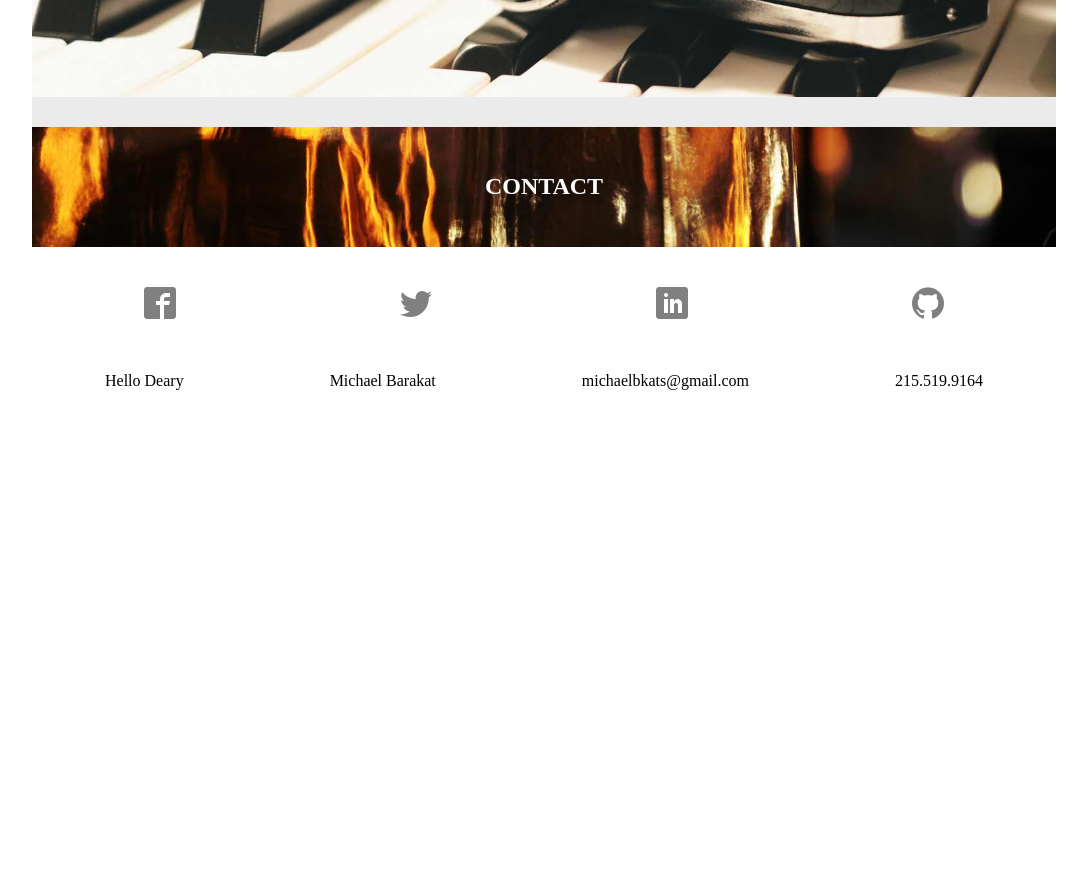
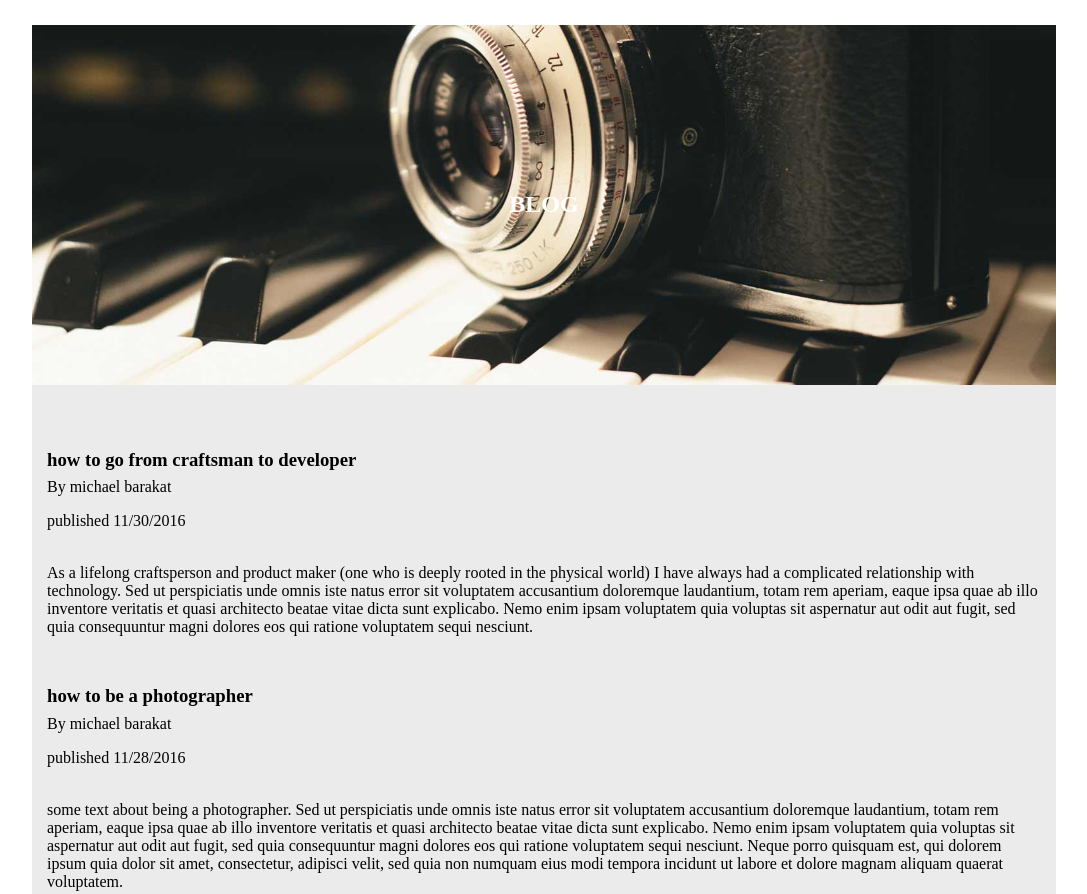
Before and after one commit to mikeybkats/cf-portfolio, a plain HTML site: page index.html in a window 1280 px wide. Shown: the part 1500-2394 px from the top of the page, without its empty margins (96-1183 px from the left). Before the commit the page ends 1953 px from the top, so only its background shows below. Drawn offline with nearby package versions, Linux system fonts and the light colour scheme; files whose address does not match are found by name.

Commit message:
working it.

```diff
--- a/index.html
+++ b/index.html
@@ -11,7 +11,7 @@
     <link rel="stylesheet" href="vendor/icons.css">
 
     <script id="postsTemplate" type="text/x-handlebars-template">
-      <article class="template posts" data-category="cat">
+      <article class="posts" data-category="cat">
         <header>
           <h1>{{title}}</h1>
           <div class="byline">
@@ -23,16 +23,6 @@
       </article>
     </script>
 
-    <!-- <script id="about-template" type="text/x-handlebars-template">
-      <div class="image-box about-image">
-        <h2 class="about-title">{{aboutHeroText}}</h2>
-      </div>
-
-      <div class="text-box">
-        <h4>{{aboutTitle}}</h4>
-        <p>{{aboutBody}}</p>
-      </div>
-    </script> -->
   </head>
 
   <body>
@@ -90,10 +80,9 @@
             <h2>BLOG</h2>
           </div>
         </div>
-         <div id="posts" class="text-box posts">
 
+         <div id="posts" class="text-box posts"></div>
 
-         </div>
        </section>
 
         <section class="page-content contact-section" id="contact">
--- a/scripts/app.js
+++ b/scripts/app.js
@@ -10,12 +10,11 @@ $(document).ready(function(){
 // menu functionality: on click hide other sections
 sectionViewer.navigationFilter = function(){
   $('.main-nav').on('click', '.nav-item',function(){
-
     // Hide all of the sections that contain unwanted content
     $('.page-content').hide();
     // Fade in the single section that is wanted
     $('#' + $(this).data('spec')).fadeIn('slow');
-    window.scrollTo(0, 0);
+    window.setTimeout(function(){window.scrollTo(0, 0);}, 100);
   });
   $('.main-nav .menu-item:first').click();
 };
--- a/scripts/postsAggregate.js
+++ b/scripts/postsAggregate.js
@@ -18,18 +18,6 @@ Post.prototype.toHtml = function(){
   return compiledTemplate(this);
 };
 
-// class03 make a prototype post that passes new posts into the HTML template.
-// Post.prototype.toHtml = function(){
-//   var $newPost = $('article.template').clone();
-//   $newPost.find('h1').text(this.title);
-//   $newPost.find('time').text(this.datePublished);
-//   $newPost.find('.author').text(this.author);
-//   $newPost.find('.post-content').append(this.body);
-//   // remove the template class to show the object
-//   $newPost.removeClass('template');
-//   return $newPost;
-// };
-
 // sort the blog posts by newest to oldest
 blogPosts.sort(function(currentObject, nextObject){
   return (new Date(nextObject.datePublished)) - (new Date(currentObject.datePublished));
@@ -42,6 +30,6 @@ blogPosts.forEach(function(blogPostObj){
 
 // append posts to DOM
 // cycles through all the posts (which have just been pushed to the posts[], and for each it passes them through to line 36
-posts.forEach(function(a) {
-  $('#posts').append(a.toHtml());
+posts.forEach(function(blogPostObj) {
+  $('#posts').append(blogPostObj.toHtml());
 });
--- a/styles/layout.css
+++ b/styles/layout.css
@@ -91,6 +91,7 @@
     line-height: 0px;
 }
 
+
 /* -------------media queries---------- */
 @media screen and (min-width:690px){
   .contact-info-box {
@@ -99,4 +100,9 @@
       align-items: flex-start;;
       justify-content: space-around;
   }
+
+  section.page-content {
+    padding-bottom: 10vh;
+    padding-top: 2vh;
+  }
 }
```
